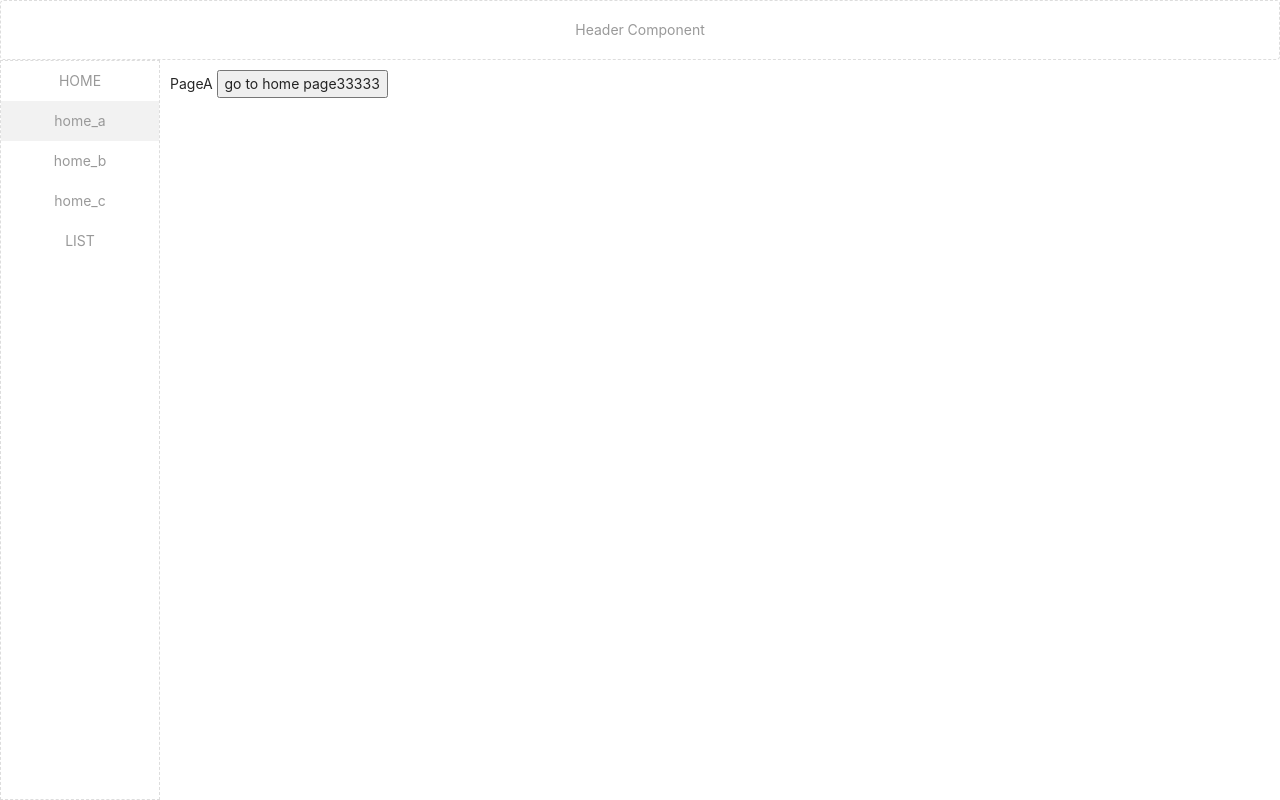
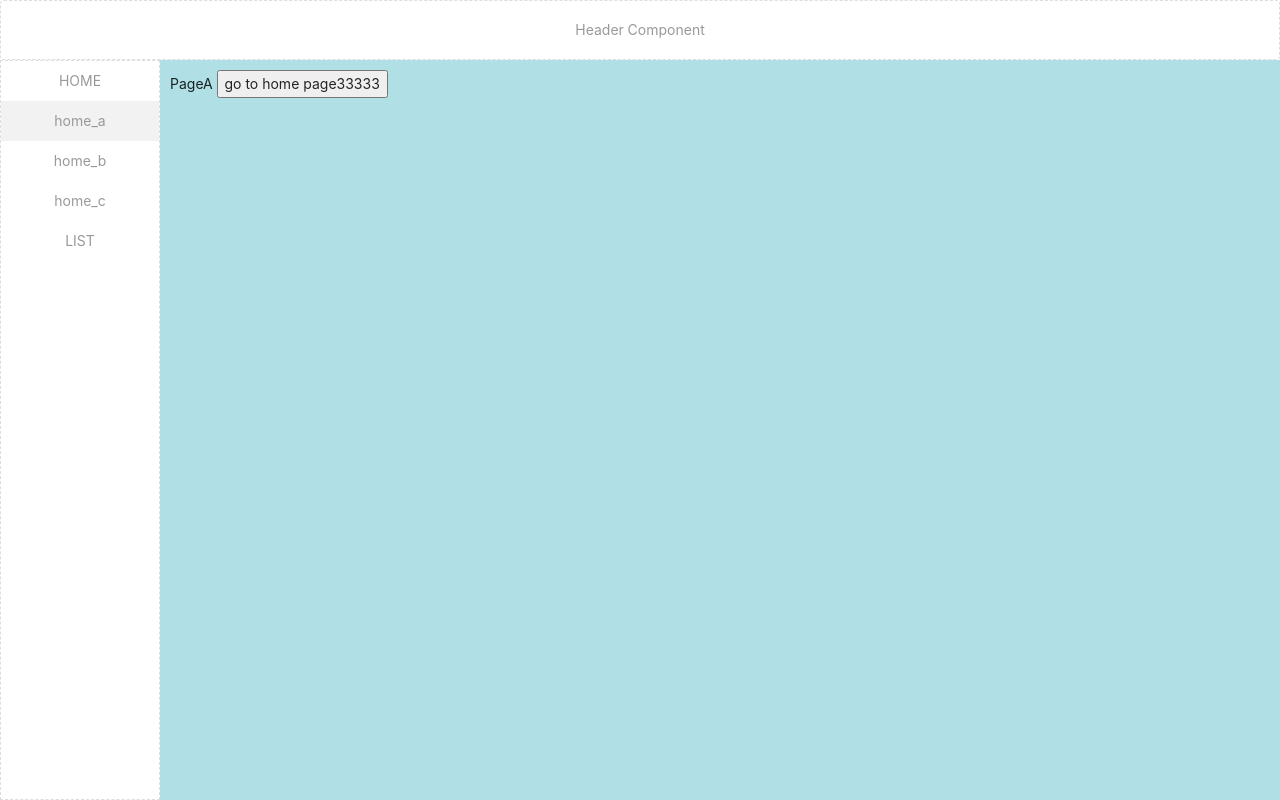
Before and after one commit to rayjcr/react_frame, a React (Create React App) app: page /home/home_a in a window 1280 px wide. Built offline with nearby package versions, Linux system fonts and the light colour scheme; sample sign-in values are in the browser's storage; the HTML template or start-up script is replaced by a standard one.

Commit message:
添加了页面切换动画.

```diff
--- a/src/assets/css/animate.css
+++ b/src/assets/css/animate.css
@@ -23,3 +23,26 @@
 .fade-exit-done{
     opacity: 0;
 }
+
+
+.page-appear,
+.page-enter {
+    opacity: 0;
+    z-index: 1;
+}
+
+.page-appear-active,
+.page-enter.page-enter-active {
+    opacity: 1.0;
+    transition: 600ms all;
+}
+
+.page-exit {
+    opacity: 1.0;
+    z-index: 2;
+}
+
+.page-exit.page-exit-active {
+    opacity: 0;
+    transition: 300ms all;
+}
--- a/src/index.css
+++ b/src/index.css
@@ -17,6 +17,16 @@ code {
   font-family: source-code-pro, Menlo, Monaco, Consolas, 'Courier New',
     monospace;
 }
+
+.pageMain {
+  position: absolute;
+  top: 0;
+  left: 0;
+  width: 100%;
+  height: 100%;
+  padding: 10px;
+}
+
 #nprogress {
   position: fixed;
   top: 0;
--- a/src/layout/index.js
+++ b/src/layout/index.js
@@ -1,17 +1,34 @@
 import React, { memo } from 'react'
-import { Outlet } from 'react-router-dom';
+import { Outlet, useLocation, useOutlet } from 'react-router-dom';
 import Header from './header';
 import SideMenu from './sideMenu';
-import css from './index.module.scss'
+import { CSSTransition, TransitionGroup } from 'react-transition-group';
+import css from './index.module.scss';
 
 const Layout = memo(() => {
+
+  const location = useLocation();
+  const outlet = useOutlet();
+  console.log(location, 'location')
+
   return (
     <div className={css.layout}>
       <Header />
       <div className={css.layoutBody}>
         <SideMenu />
         <div className={css.pageBody}>
-          <Outlet />
+          <TransitionGroup>
+            <CSSTransition
+              key={location.key}
+              timeout  = {600}
+              classNames = 'page'
+              unmountOnExit
+              appear = {false}
+            >
+              { outlet }
+              {/* <Outlet /> */}
+            </CSSTransition>
+          </TransitionGroup>
         </div>
       </div>
 
--- a/src/layout/index.module.scss
+++ b/src/layout/index.module.scss
@@ -65,5 +65,6 @@
 
 .pageBody{
   flex: 1;
-  padding: 10px;
+  position: relative;
+  // padding: 10px;
 }
--- a/src/views/pageA/index.js
+++ b/src/views/pageA/index.js
@@ -10,7 +10,9 @@ const PageA = () => {
   }
 
   return (
-    <div>PageA <button onClick={()=>jump()}>go to home page33333</button></div>
+    <div className='pageMain' style={{background:'#B0E0E6'}}>
+      PageA <button onClick={()=>jump()}>go to home page33333</button>
+    </div>
   )
 }
 
--- a/src/views/pageC/index.js
+++ b/src/views/pageC/index.js
@@ -34,7 +34,7 @@ const PageC = () => {
   }, [])
 
   return (
-    <div>
+    <div className='pageMain' style={{background:'#FFEFD5'}}>
       PageC <button onClick={()=>jump()}>go pageA</button>
       <div>
         this is Menu config:
```
